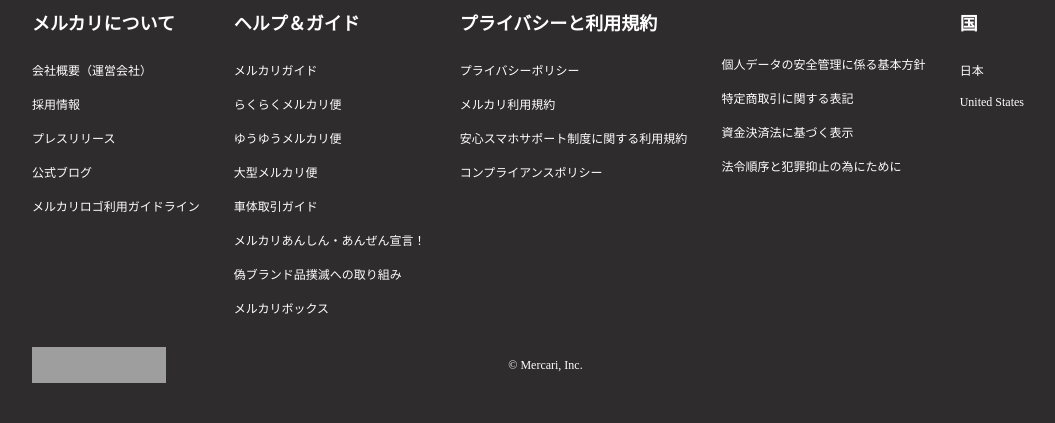
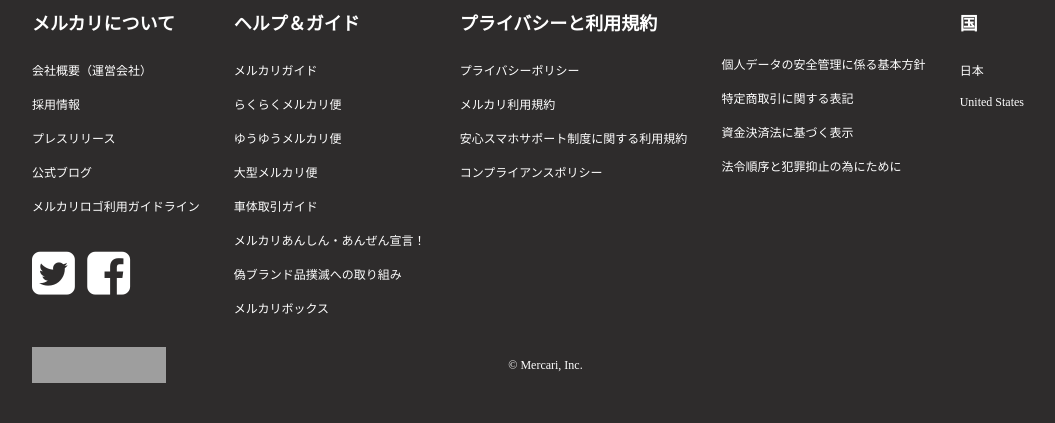
Before and after one commit to kakiharahiroaki/freemarket_sample_64-b, a Rails app: page / in a window 1280 px wide. Shown: the part 2423-2846 px from the top of the page, without its empty margins (112-1167 px from the left). Run offline with Rails 7, Linux system fonts and the light colour scheme; data that the repository does not hold is empty; style sheets or scripts are compiled from the project's sources; some libraries are stand-ins or nearby versions; grey boxes are pictures that could not be loaded.

Commit message:
ツイッターとフェイスボックのfontasomeをトップページに追加

```diff
--- a/app/assets/stylesheets/footer.scss
+++ b/app/assets/stylesheets/footer.scss
@@ -32,3 +32,7 @@
     display: flex;
   }
 }
+.fontansome{
+  margin-top: 30px;
+  font-size: 50px;
+}
--- a/app/views/shared/_footer.html.haml
+++ b/app/views/shared/_footer.html.haml
@@ -19,6 +19,9 @@
         %li.footer__list
           = link_to "#" do
             メルカリロゴ利用ガイドライン
+      .fontansome
+        = fa_icon 'twitter-square'
+        = fa_icon 'facebook-square'
     .footer--help
       %h2.heading
         ヘルプ＆ガイド
```
